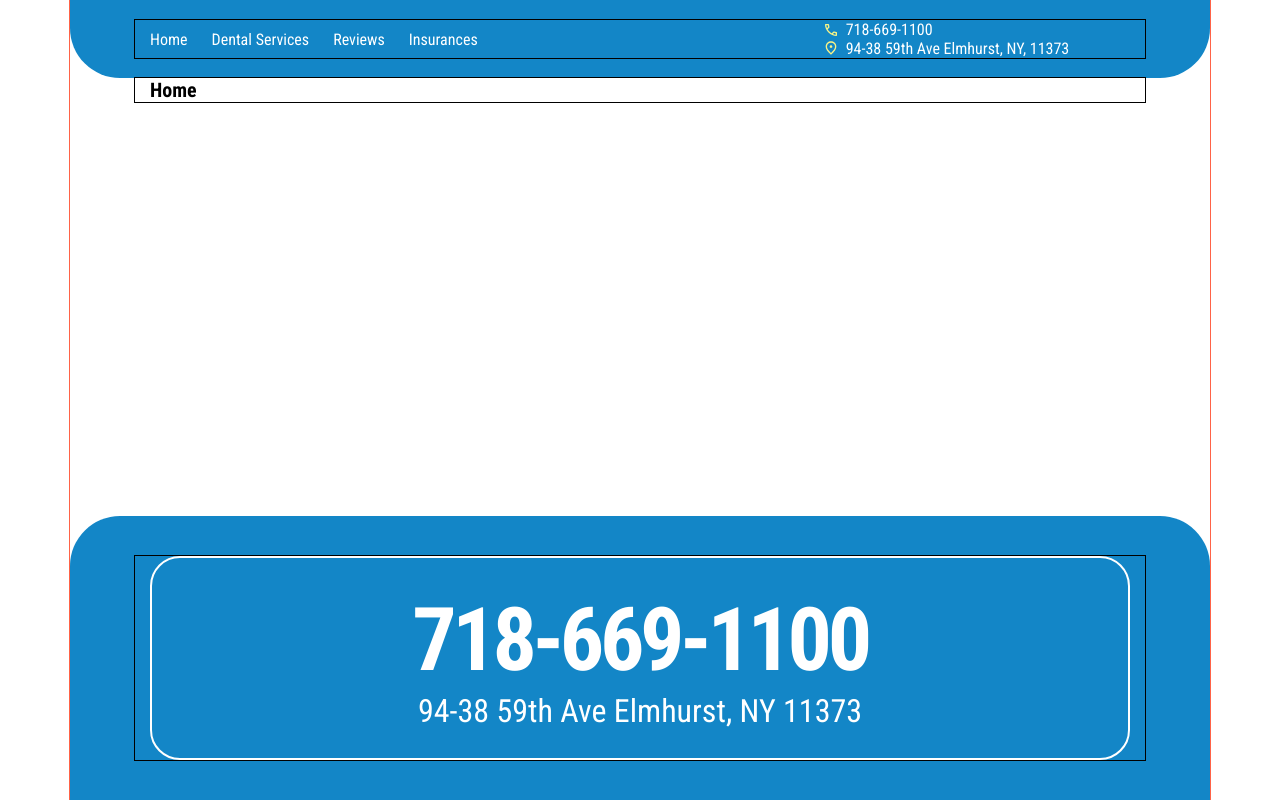
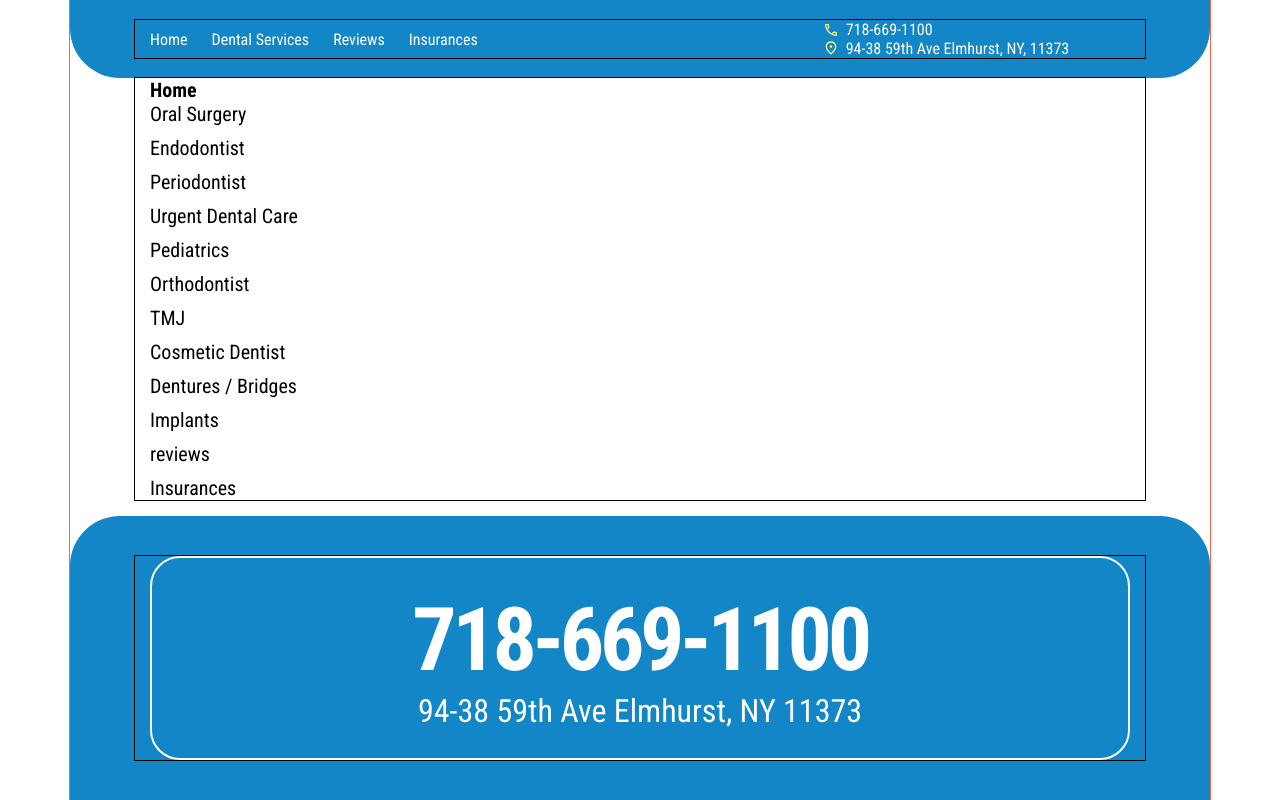
Before and after one commit to go-doc-web/dental-elida-app, a Next.js app: page / in a window 1280 px wide. Built offline with nearby package versions, Linux system fonts and the light colour scheme.

Commit message:
feat: добавлена страница Oral Surgery

```diff
--- a/src/app/page.js
+++ b/src/app/page.js
@@ -1,6 +1,21 @@
 import Image from "next/image";
 import styles from "./page.module.css";
+import pages from "@/data/pages";
+import Link from "next/link";
 
 export default function Home() {
-  return <h1>Home</h1>;
+  return (
+    <>
+      <h1>Home</h1>
+      <ul>
+        {pages.map((page) => (
+          <li key={page.id} style={{ fontSize: "2rem", marginBottom: "1rem" }}>
+            <Link key={page.id} href={page.link}>
+              {page.title}
+            </Link>
+          </li>
+        ))}
+      </ul>
+    </>
+  );
 }
--- /dev/null
+++ b/src/data/pages.js
@@ -0,0 +1,76 @@
+const pages = [
+  {
+    id: "1",
+    title: "Oral Surgery",
+    link: "oral-surgery",
+    src: "../../public/img/hero/img_1.jpg",
+  },
+  {
+    id: "2",
+    title: "Endodontist",
+    link: "endodontist",
+    src: "../../public/img/hero/img_1.jpg",
+  },
+  {
+    id: "3",
+    title: "Periodontist",
+    link: "Periodontist",
+    src: "../../public/img/hero/img_1.jpg",
+  },
+  {
+    id: "4",
+    title: "Urgent Dental Care",
+    link: "urgent-dental-care",
+    src: "../../public/img/hero/img_1.jpg",
+  },
+  {
+    id: "5",
+    title: "Pediatrics",
+    link: "pediatrics",
+    src: "../../public/img/hero/img_1.jpg",
+  },
+  {
+    id: "6",
+    title: "Orthodontist",
+    link: "orthodontist",
+    src: "../../public/img/hero/img_1.jpg",
+  },
+  {
+    id: "7",
+    title: "TMJ",
+    link: "tmj",
+    src: "../../public/img/hero/img_1.jpg",
+  },
+  {
+    id: "8",
+    title: "Cosmetic Dentist",
+    link: "cosmetic-dentist",
+    src: "../../public/img/hero/img_1.jpg",
+  },
+  {
+    id: "9",
+    title: "Dentures / Bridges",
+    link: "dentures-bridges",
+    src: "../../public/img/hero/img_1.jpg",
+  },
+  {
+    id: "10",
+    title: "Implants",
+    link: "Implants",
+    src: "../../public/img/hero/img_1.jpg",
+  },
+  {
+    id: "11",
+    title: "reviews",
+    link: "Implants",
+    src: "../../public/img/hero/img_1.jpg",
+  },
+  {
+    id: "12",
+    title: "Insurances",
+    link: "insurances",
+    src: "../../public/img/hero/img_1.jpg",
+  },
+];
+
+export default pages;
```
Also changed, not shown: src/app/oral-surgery/page.jsx (added, +7 -0 lines), public/img/hero/img_1.jpg (added).
